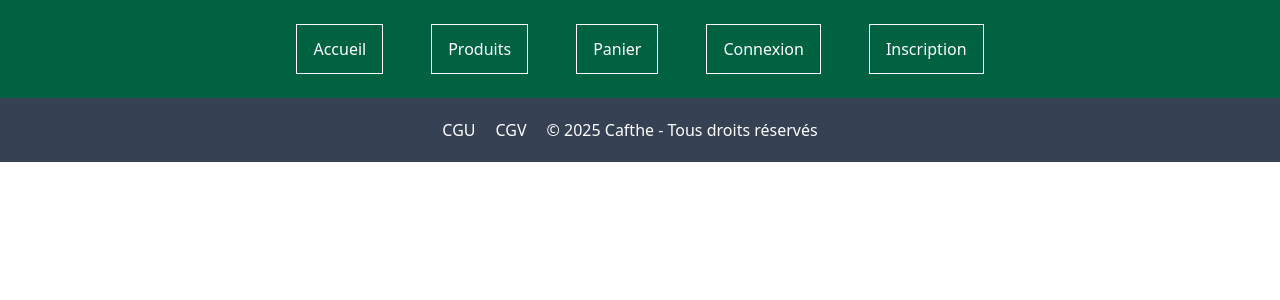
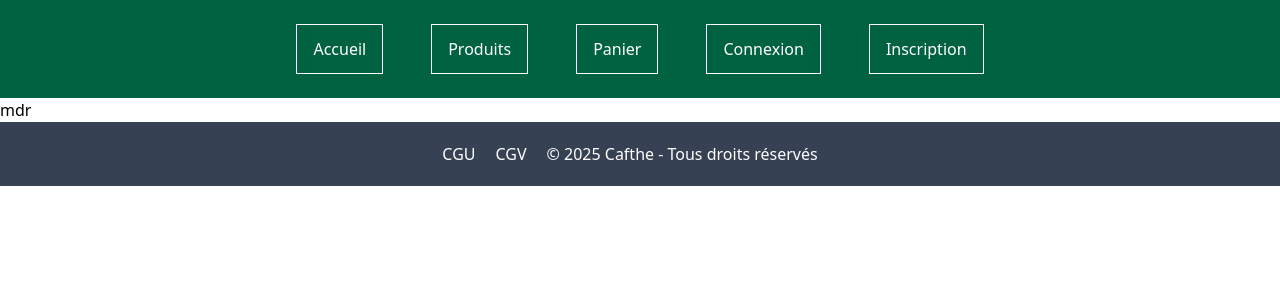
Before and after one commit to aurelienachard/ecommerce_cafthe, a React (Vite) app in the folder front-end/: page /paiement in a window 1280 px wide. Shown: the top 300 px of the page. Built offline with nearby package versions, Linux system fonts and the light colour scheme.

Commit message:
feat: ajout de stripe sur le front

```diff
--- a/front-end/package.json
+++ b/front-end/package.json
@@ -10,6 +10,8 @@
     "preview": "vite preview"
   },
   "dependencies": {
+    "@stripe/react-stripe-js": "^3.1.1",
+    "@stripe/stripe-js": "^5.6.0",
     "@tailwindcss/vite": "^4.0.3",
     "axios": "^1.7.9",
     "react": "^18.3.1",
--- a/front-end/src/App.jsx
+++ b/front-end/src/App.jsx
@@ -14,6 +14,7 @@ import CGV from './components/cgv'
 import PostalConfig from './components/postalconfig'
 import ProfileConfig from './components/profileconfig'
 import ProfilCommande from './components/profileCommande'
+import Paiement from './components/paiement'
 
 import './style.css'
 
@@ -66,6 +67,7 @@ const App = () => {
         <Route path="/postalconfig" element={<PostalConfig />}></Route>
         <Route path="/profileconfig" element={<ProfileConfig />}></Route>
         <Route path="/commande" element={<ProfilCommande />}></Route>
+        <Route path="/paiement" element={<Paiement />}></Route>
       </Routes>
 
       <footer className="bg-gray-700 flex justify-center items-center">
@@ -73,7 +75,6 @@ const App = () => {
         <Link to="/CGV" className="text-white ml-[20px]">CGV</Link>
         <p className="text-white p-[20px]">&copy; 2025 Cafthe - Tous droits réservés</p>
       </footer>
-
     </Router>
   )
 }
--- /dev/null
+++ b/front-end/src/components/paiement.jsx
@@ -0,0 +1,9 @@
+const Paiement = () => {
+    return (
+        <div>
+            <h1>mdr</h1>
+        </div>
+    )
+}
+
+export default Paiement
```
Also changed, not shown: 1 other file (tests, documents, lock files or other folders).
